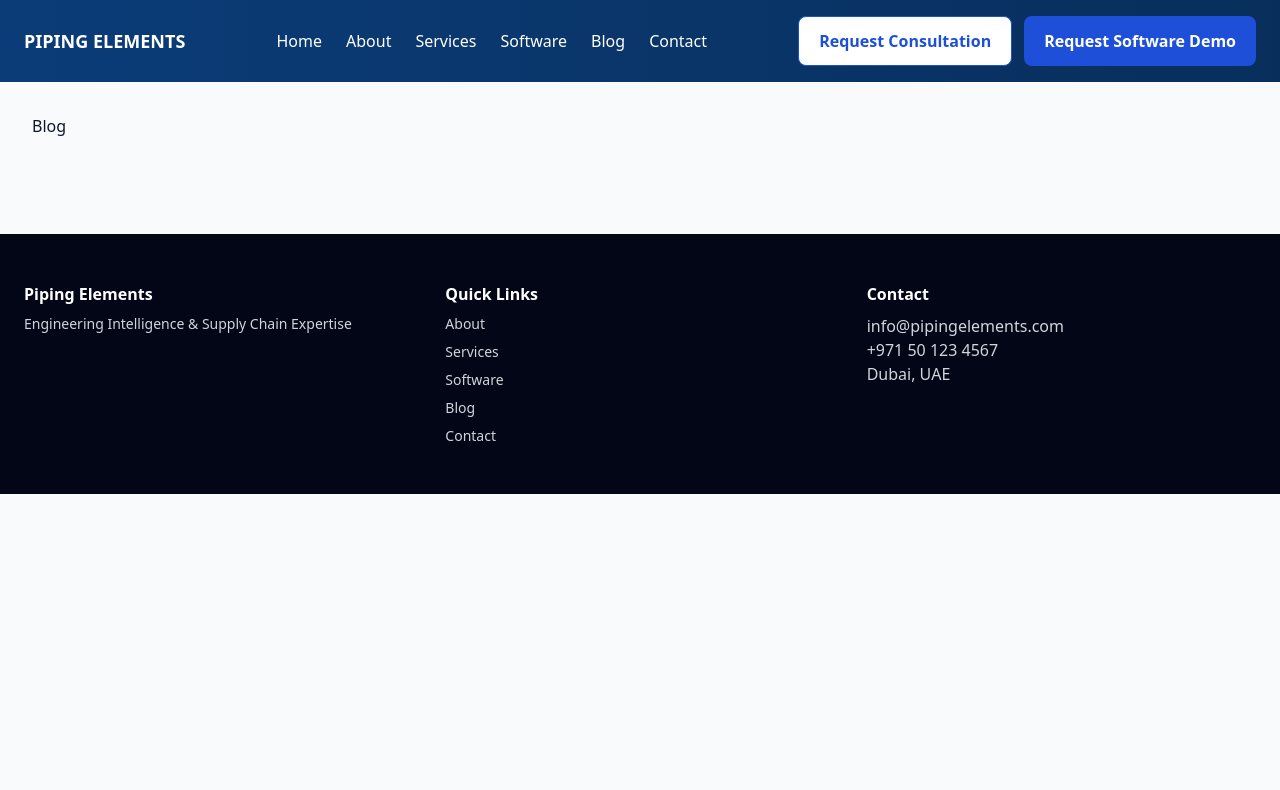
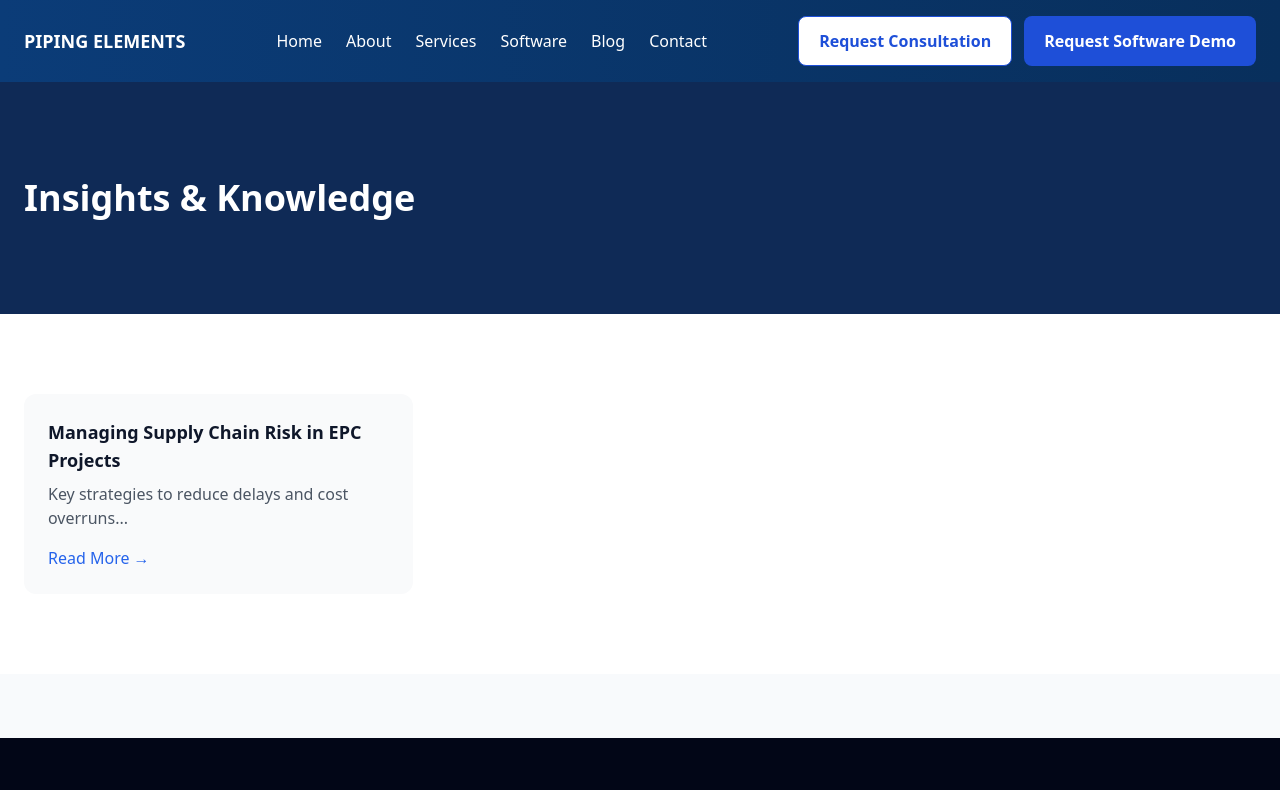
Before and after one commit to Muhammadshajid/piping-elements-website, a Next.js app: page /blog in a window 1280 px wide. Shown: the top 790 px of the page. Built offline with nearby package versions, Linux system fonts and the light colour scheme.

Commit message:
Update page.tsx

```diff
--- a/app/blog/page.tsx
+++ b/app/blog/page.tsx
@@ -1 +1,35 @@
-export default function Blog(){ return <div className='container p-8'><h1>Blog</h1></div> }
+import Link from "next/link";
+
+const blogs = [
+  {
+    slug: "supply-chain-risk",
+    title: "Managing Supply Chain Risk in EPC Projects",
+    excerpt: "Key strategies to reduce delays and cost overruns...",
+  },
+];
+
+export default function BlogPage() {
+  return (
+    <>
+      <section className="py-24 bg-[var(--dark-blue)] text-white">
+        <div className="container mx-auto px-6">
+          <h1 className="text-4xl font-bold">Insights & Knowledge</h1>
+        </div>
+      </section>
+
+      <section className="py-20 bg-white">
+        <div className="container mx-auto px-6 grid md:grid-cols-3 gap-8">
+          {blogs.map((b) => (
+            <div key={b.slug} className="bg-gray-50 p-6 rounded-xl">
+              <h3 className="font-semibold text-lg">{b.title}</h3>
+              <p className="text-gray-600 mt-2">{b.excerpt}</p>
+              <Link href={`/blog/${b.slug}`} className="text-blue-600 mt-4 inline-block">
+                Read More →
+              </Link>
+            </div>
+          ))}
+        </div>
+      </section>
+    </>
+  );
+}
```
